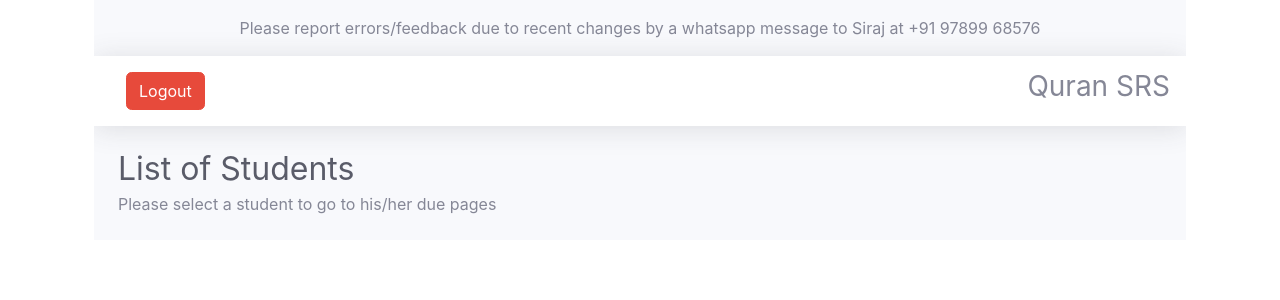
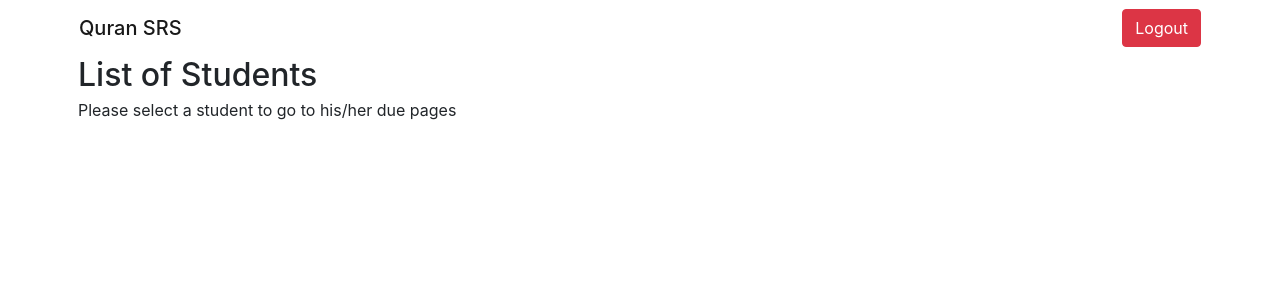
Before and after one commit to siraj-samsudeen/quran-srs, a Django app: page / in a window 1280 px wide. Shown: the top 300 px of the page. Run offline with Django 3.2, Linux system fonts and the light colour scheme; the visitor is signed in with stand-in values (Sample User, id 1); data that the repository does not hold is empty; some libraries are stand-ins or nearby versions.

Commit message:
refactor to remove unnecessary code and standardize scripts and stylesheets

```diff
--- a/core_app/templates/base.html
+++ b/core_app/templates/base.html
@@ -1,82 +1,37 @@
+{% load static %}
 <!DOCTYPE html>
 <html lang="en">
-{% load static %}
-
   <head>
-    <meta charset="UTF-8">
-    <meta name="viewport" content="width=device-width, initial-scale=1, shrink-to-fit=no">
-    <title>
-        {% block title %} {% endblock title %}
-    </title>
-    {% block style %}
-    <link rel="stylesheet" href="{% static 'css/bootstrap.css' %}">
-    <link rel="stylesheet" href="{% static 'css/sb-admin-2.css' %}">
-    <link rel="stylesheet" href="{% static 'css/style.css' %}">
-    <link href="{% static 'css/all.min.css' %}" rel="stylesheet" type="text/css"> {% endblock style %}
-
+    <meta charset="UTF-8" />
+    <meta
+      name="viewport"
+      content="width=device-width, initial-scale=1, shrink-to-fit=no"
+    />
+    <title>{% block title %}{% endblock title %}</title>
+    <link rel="stylesheet" href="{% static 'css/bootstrap.css' %}" />
+    <link
+      rel="stylesheet"
+      href="{% static 'css/dataTables.bootstrap4.css' %}"
+    />
   </head>
-
-<body>
-    <div class="container">
-        <!-- Page Wrapper -->
-        <div id="wrapper">
-
-            <!-- Content Wrapper -->
-            <div id="content-wrapper" class="d-flex flex-column">
-
-                <!-- Main Content -->
-                <div id="content">
-                    <div class="text-center my-2 py-2">
-                        Please report errors/feedback due to recent changes by a whatsapp message to Siraj at +91 97899 68576
-                    </div>
-
-                    <!-- Topbar -->
-                    <nav class="navbar navbar-expand navbar-light bg-white topbar mb-4 static-top shadow">
-                        <div class="d-sm-inline-block mr-3 ml-md-3 my-2 my-md-0 mw-100">
-                            {%if request.path == '/'%}
+  <body class="mx-lg-5">
+    <div class="container-fluid">
+      <nav class="navbar navbar-light">
+        <span class="navbar-brand" style="font-weight: 500">Quran SRS</span>
+        {% if request.path == '/'%}
         <a href="/accounts/logout/" class="btn btn-danger">Logout</a>
-                            {%else%}
-                            <a href="/" class="btn btn-primary">Home</a>
-                            {%endif%}
-
-                        </div>
-                        <div class="ml-auto">
-                            <h3>Quran SRS</h3>
-                        </div>
-
-
-
-
+        {% else %}
+        <a href="/" class="btn btn-outline-primary">Home</a>
+        {% endif %}
       </nav>
-                    <!-- End of Topbar -->
-
-
 
       {% block content %} {% endblock content %}
     </div>
-                <!-- End of Main Content -->
 
-
-            </div>
-            <!-- End of Content Wrapper -->
-
-        </div>
-        <!-- End of Page Wrapper -->
-
-    </div>
-
-    {% block script %}
-    <script src="{% static 'js/jquery-3.4.1.js' %}">
-    </script>
-    <script src="{% static 'js/bootstrap.js' %}">
-    </script>
-
-    <script src="{% static 'js/sb-admin-2.js' %}">
-    </script>
-
-    {% endblock script %}
-
-
+    <script src="{% static 'js/jquery-3.4.1.js' %}"></script>
+    <script src="{% static 'js/bootstrap.js' %}"></script>
+    <script src="{% static 'js/jquery.dataTables.js' %}"></script>
+    <script src="{% static 'js/dataTables.bootstrap4.js' %}"></script>
+    {% block script %}{% endblock script %}
   </body>
-
 </html>
```
Lines whose indentation alone changed are shown as unchanged.
